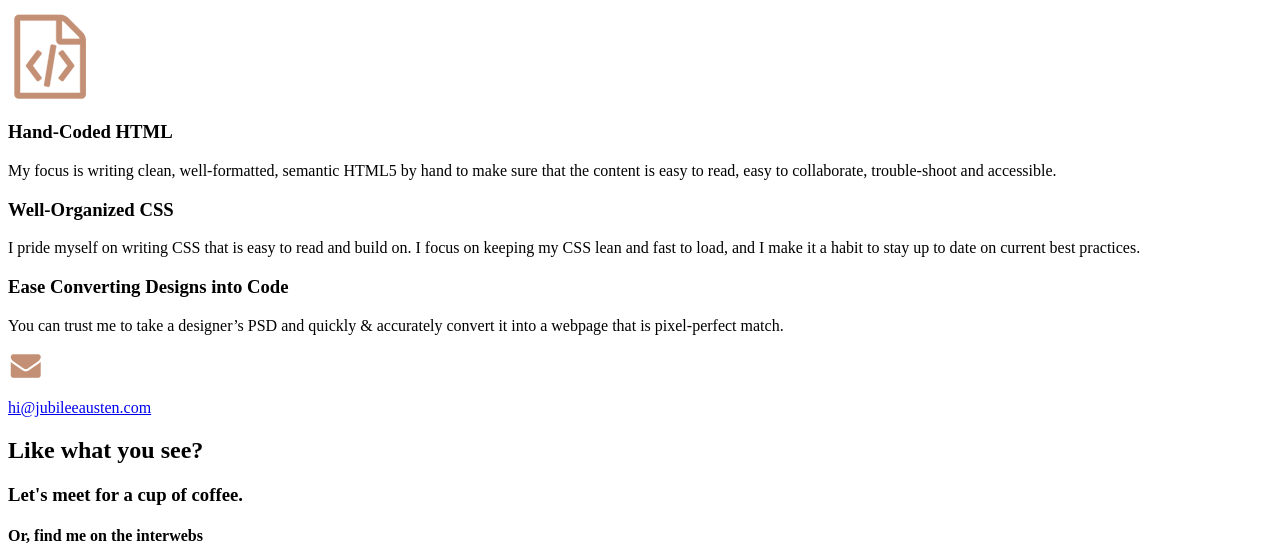
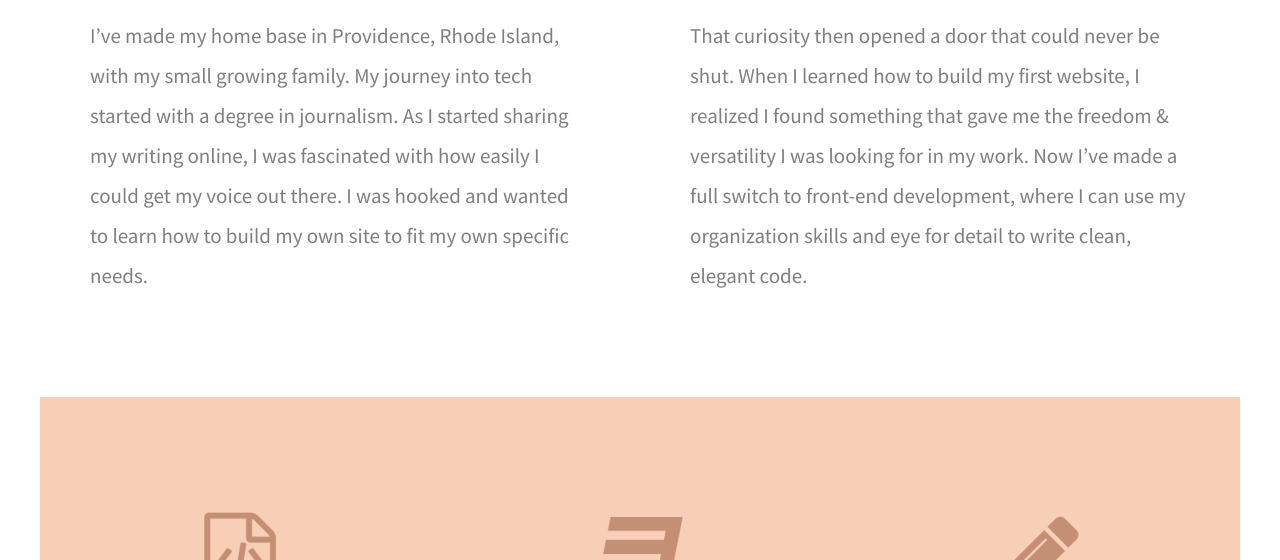
Before and after one commit to Sharkscribe/Jubilee_V3, a plain HTML site: page index.html in a window 1280 px wide. Shown: the part 338-898 px from the top of the page. Drawn offline with Linux system fonts and the light colour scheme.

Commit message:
Added Css

```diff
--- a/css/main.css
+++ b/css/main.css
@@ -0,0 +1,77 @@
+    /***** Base styles*****/
+
+    body {
+        font-family: 'Source Sans Pro', sans-serif;
+        color: #2b2b2b;
+    }
+    /****Grid****/
+
+    .full-width {
+        width: 1200px;
+        margin: 0 auto;
+        overflow: auto;
+    }
+
+    .half-width {
+        width: 600px;
+        overflow: auto;
+        float: left;
+    }
+
+    .third-width {
+        width: 400px;
+        overflow: auto;
+        float: left;
+    }
+    /***ABOUT***/
+
+    #about .full-width {
+        padding: 80px 0;
+    }
+
+    #about h2 {
+        font-family: 'Lora', serif;
+        font-size: 36px;
+        padding-left: 50px;
+    }
+
+    #about p {
+        font-size: 21px;
+        color: #7F7F7F;
+        line-height: 40px;
+        padding-left: 50px;
+        padding-right: 50px;
+    }
+    /***WORK***/
+
+    #work .full-width {
+        background-color: #F9CEB7;
+        text-align: center;
+        padding: 115px 0;
+    }
+
+    #work img {
+        padding-bottom: 30px;
+    }
+
+    #work h3 {
+        font-size: 24px;
+        line-height: 32px;
+        width: 190px;
+        margin: 0 auto;
+    }
+
+    #work p {
+        font-family: 'Lora', serif;
+        font-size: 18px;
+        line-height: 30px;
+        color: #2b2b2b;
+        padding: 0 50px;
+    }
+    /***CONTACT***/
+
+    #contact .full-width {
+        background-color: #EBEBEB;
+        padding: 110px 0;
+    }
+    /***stopped at img, need to add this to the html. I don't see it though...***/
--- a/index.html
+++ b/index.html
@@ -3,6 +3,14 @@
 
 <head>
     <title>Jubilee Austen | Portfolio</title>
+    <link rel="stylesheet" href="css/normalize.css">
+    <link rel="stylesheet" href="css/main.css">
+    <link href='https://fonts.googleapis.com/css?family=Source+Sans+Pro:400,700' rel='stylesheet' type='text/css'>
+    <link rel="preconnect" href="https://fonts.googleapis.com">
+    <link rel="preconnect" href="https://fonts.gstatic.com" crossorigin>
+    <link rel="preconnect" href="https://fonts.googleapis.com">
+    <link rel="preconnect" href="https://fonts.gstatic.com" crossorigin>
+    <link href="https://fonts.googleapis.com/css2?family=Lora:wght@400;700&display=swap" rel="stylesheet">
 </head>
 <!---End of must haves. Begin body of website below.
     ____________________________________________________________________________________________-->
@@ -36,56 +44,62 @@
     Sections are are given ids because they will only be used once. We have two sections in the middle of the site.
     For this website, the ids are part of the infrastructure or skeleton of the site -->
     <main>
-        <section id="about"></section>
+        <section id="about">
             <div class="full-width">
                 <h2>A little bit about me.</h2>
-            <div class="half-width"></div>
-            <p>I’ve made my home base in Providence, Rhode Island, with my small growing family. My journey into tech started with a degree in journalism. As I started sharing my writing online, I was fascinated with how easily I could get my voice out there.
-                I was hooked and wanted to learn how to build my own site to fit my own specific needs.</p>
-            <p>That curiosity then opened a door that could never be shut. When I learned how to build my first website, I realized I found something that gave me the freedom & versatility I was looking for in my work. Now I’ve made a full switch to front-end
-                development, where I can use my organization skills and eye for detail to write clean, elegant code.</p>
-            <div class="half-width"></div>
+                <div class="half-width">
+                    <p>I’ve made my home base in Providence, Rhode Island, with my small growing family. My journey into tech started with a degree in journalism. As I started sharing my writing online, I was fascinated with how easily I could get my voice
+                        out there. I was hooked and wanted to learn how to build my own site to fit my own specific needs.</p>
                 </div>
-        <section id="work"></section>
+                <div class="half-width">
+                    <p>That curiosity then opened a door that could never be shut. When I learned how to build my first website, I realized I found something that gave me the freedom & versatility I was looking for in my work. Now I’ve made a full switch
+                        to front-end development, where I can use my organization skills and eye for detail to write clean, elegant code.</p>
+        </section>
+        </div>
+        <section id="work">
             <div class="full-width">
                 <div class="third-width">
                     <img src="img/html-icon.png" alt="HTML Icon" />
                     <h3>Hand-Coded HTML</h3>
                     <p>My focus is writing clean, well-formatted, semantic HTML5 by hand to make sure that the content is easy to read, easy to collaborate, trouble-shoot and accessible.</p>
                 </div>
-            <div class="third-width "></div>
+                <div class="third-width ">
+                    <img src="img/css-icon.png" alt="css icon" />
                     <h3>Well-Organized CSS</h3>
                     <p>I pride myself on writing CSS that is easy to read and build on. I focus on keeping my CSS lean and fast to load, and I make it a habit to stay up to date on current best practices.</p>
-            <div class="third-width "></div>
+                </div>
+                <div class="third-width">
+                    <img src="img/pencil-icon.png" alt="pencil icon" />
                     <h3>Ease Converting Designs into Code</h3>
                     <p>You can trust me to take a designer’s PSD and quickly & accurately convert it into a webpage that is pixel-perfect match.</p>
                 </div>
+        </section>
         <!--footer is bottom third of site-->
         <footer id="contact">
-            <div class="full-width ">
-                <div class="half-width "></div>
+            <div class="full-width">
+                <div class="half-width"></div>
                 <!--Wrapped the hypertext reference AROUND the img and text (p) to create a hyperlink-->
                 <a href="mailto:hi@jubileeausten.com">
-                    <img src="img/envelope.png " alt="Email Icon " />
+                    <img src="img/envelope.png" alt="Email Icon" />
                     <p>hi@jubileeausten.com</p>
                 </a>
-                <div class="half-width "></div>
+                <div class="half-width"></div>
                 <h2>Like what you see?</h2>
                 <h3>Let's meet for a cup of coffee.</h3>
                 <h4>Or, find me on the interwebs</h4>
                 <ul>
                     <li>
                         <a href="https://www.instagram.com/shark_scribe/">
-                            <img src="img/instagram.png" alt="instagram logo" />
+                            <img src="img/instagram.png " alt="instagram logo" />
                         </a>
                     </li>
                     <li>
                         <a href="https://www.linkedin.com/in/julie-barrett-sharkscribe/">
-                            <img src="img/linkedin.png" alt="linkedin logo" />
+                            <img src="img/linkedin.png " alt="linkedin logo" />
                         </a>
                         <li>
-                            <a href="https://github.com/Sharkscribe">
-                                <img src="img/github.png" alt="github logo" />
+                            <a href="https://github.com/Sharkscribe ">
+                                <img src="img/github.png " alt="github logo" />
                             </a>
                         </li>
                 </ul>
```
Lines whose indentation alone changed are shown as unchanged.
